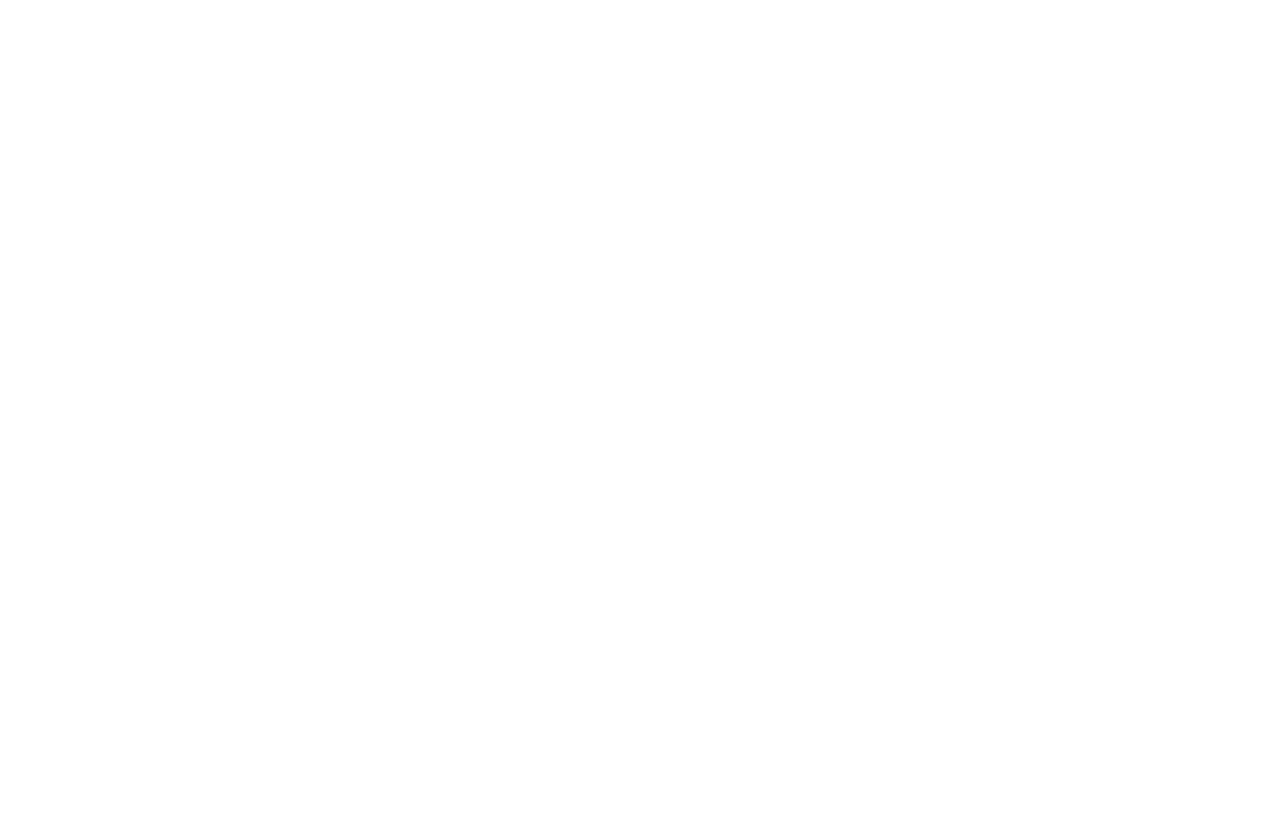
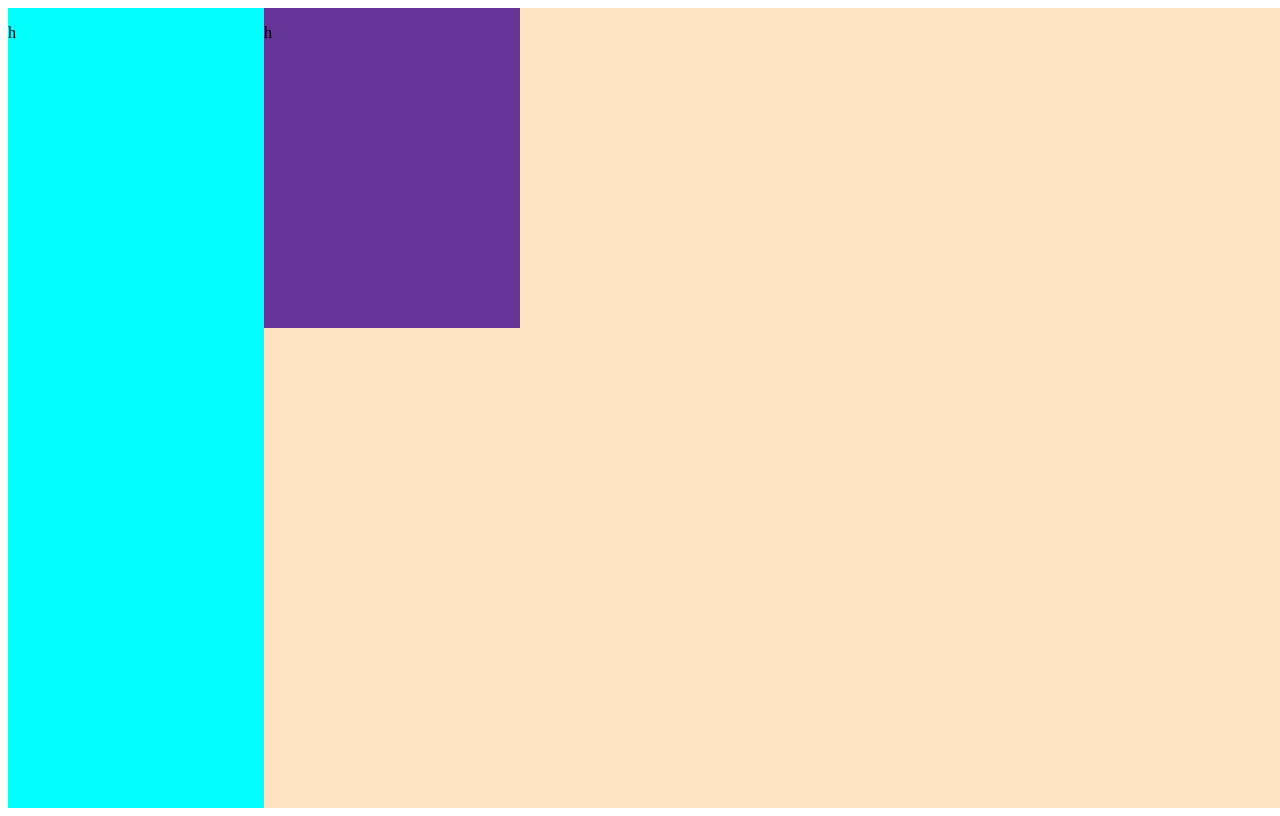
Before and after one commit to EAntonioFH/Tiendita, a plain HTML site: page Template/index.html in a window 1280 px wide. Drawn offline with Linux system fonts and the light colour scheme.

Commit message:
contenedores

```diff
--- a/Statics/css/style.css
+++ b/Statics/css/style.css
@@ -0,0 +1,24 @@
+#Contenedor
+{
+    width: 100vw;
+    height: 100vh;
+    background-color: bisque;
+    display: flex;
+}
+
+#Estante
+{
+    background-color: aqua;
+}
+
+#Compra
+{
+    background-color: rebeccapurple;
+    height: 40%;
+}
+
+.Fondo
+{
+    width: 20%;
+    height: 100%;
+}
--- a/Template/index.html
+++ b/Template/index.html
@@ -7,6 +7,14 @@
     </head>
 
     <body>
+        <section id="Contenedor">
+            <div class="Fondo" id="Estante">
+                <p>h</p>
+            </div>
 
+            <div class="Fondo" id="Compra">
+                <p>h</p>
+            </div>
+        </section>
     </body>
 </html>
```
